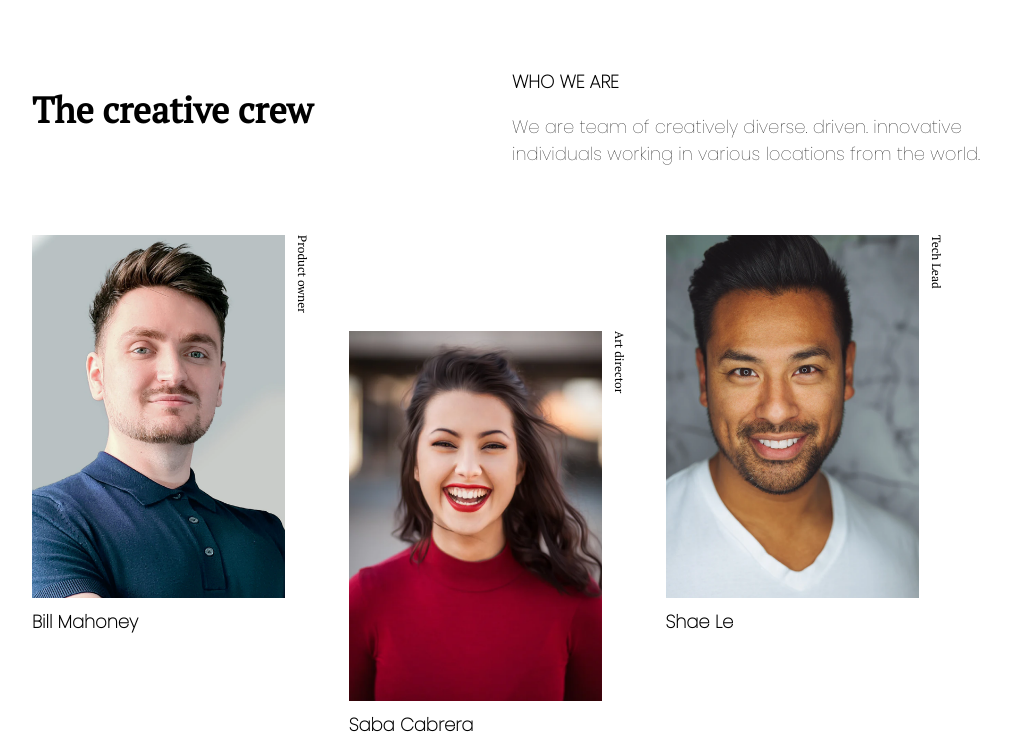
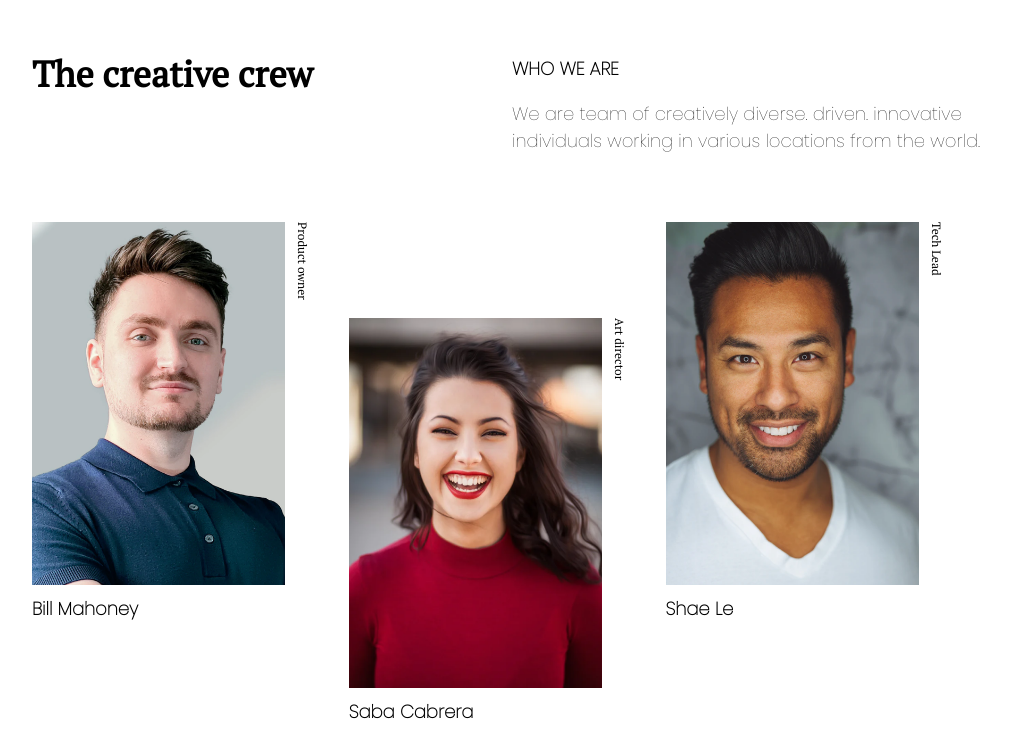
Before and after one commit to lompong2107/my-team-page, a plain HTML site: page index.html in a window 1280 px wide. Shown: the top 740 px of the page, without its empty margins (128-1139 px from the left). Drawn offline with Linux system fonts and the light colour scheme.

Commit message:
Add files via upload

```diff
--- a/index.html
+++ b/index.html
@@ -25,11 +25,12 @@
   <div class="container">
     <div class="header">
       <div class="left">
-        <p>The creative crew</p>
+        <p class="text-header">The creative crew</p>
       </div>
       <div class="right">
         <p class="title">WHO WE ARE</p>
-        <p class="text">We are team of creatively diverse. driven. innovative individuals working in various locations
+        <p class="text">We are team of creatively diverse. driven. innovative individuals working in various
+          locations
           from the world.
         </p>
       </div>
--- a/style.css
+++ b/style.css
@@ -22,6 +22,10 @@
     width: 50%;
 }
 
+.text-header {
+    margin-top: 0px;
+}
+
 .right {
     font-family: 'Poppins';
     float: left;
@@ -31,6 +35,7 @@
 .title {
     font-weight: bold;
     font-size: 18px;
+    margin-top: 5px;
 }
 
 .text {
```
